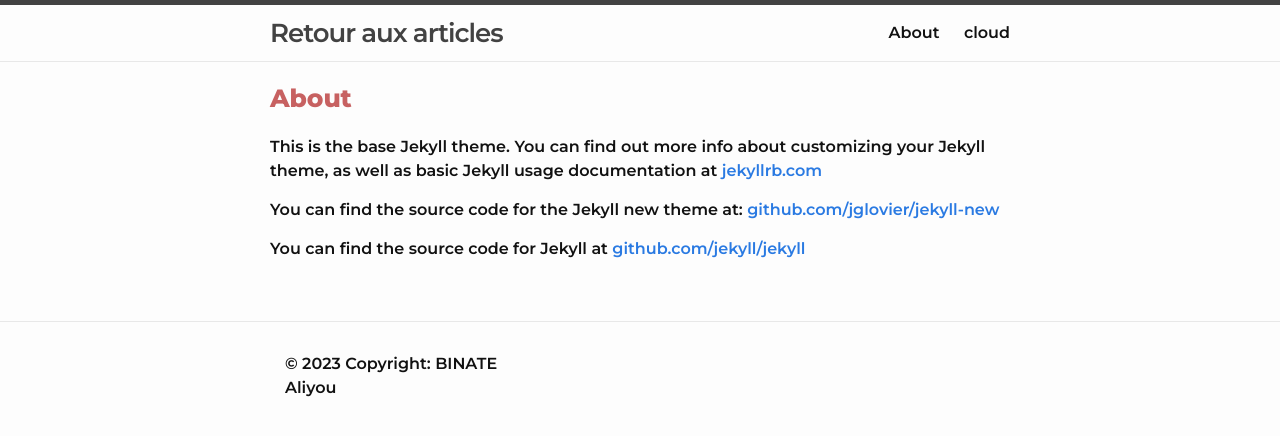
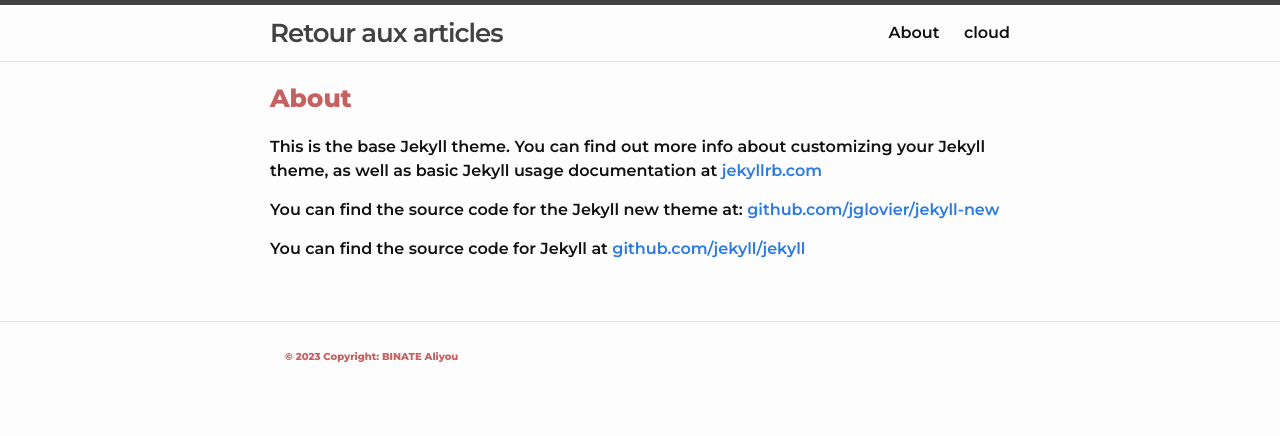
Before and after one commit to abiForSofteam/abiForSofteam.github.io, a Jekyll site: the page built from about.md, in a window 1280 px wide. Shown: the top 436 px of the page. Built offline with Jekyll 4.4.1, drawn with Linux system fonts in a browser that asks for light colours.

Commit message:
first commit

```diff
--- a/_includes/footer.html
+++ b/_includes/footer.html
@@ -2,7 +2,7 @@
 
   <div class="wrapper">
     <div class="footer-col  footer-col-1">
-    <span>© 2023 Copyright: BINATE Aliyou</span>
+    <h2>© 2023 Copyright: BINATE Aliyou</h2>
     </div>
 
   </div>
```
